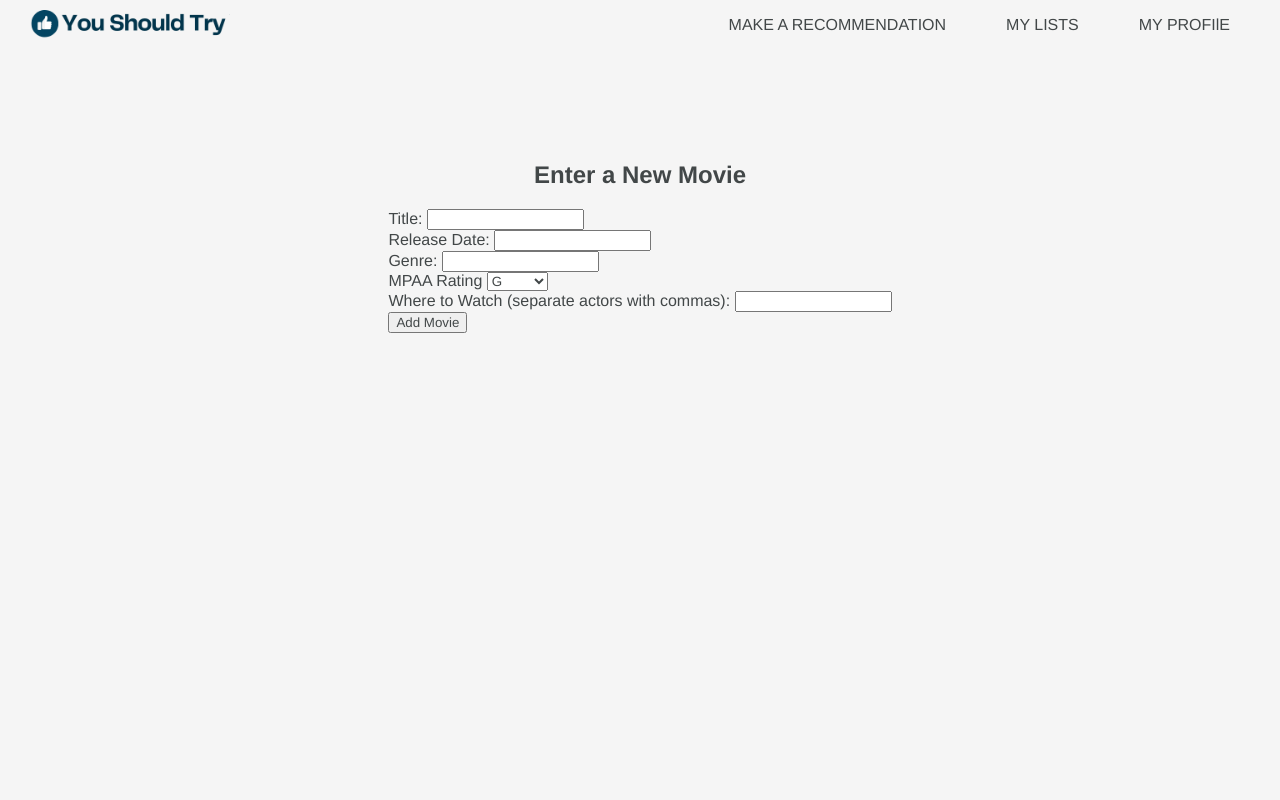
After one commit to vkosiyan/you-should-try-app, a Node project: template views/movies/new.ejs in a window 1280 px wide. The commit adds this page. Run offline with Node 20 templates, Linux system fonts and the light colour scheme; the template is opened without the code that fills it, so the values that code supplies are empty.

Commit message:
First commit

```diff
--- a/config/database.js
+++ b/config/database.js
@@ -1,6 +1,6 @@
 const mongoose = require('mongoose');
 
-mongoose.connect(// Enter your DB string, {
+mongoose.connect('mongodb://localhost/try', {
   useNewUrlParser: true,
   useUnifiedTopology: true,
   useCreateIndex: true
--- a/public/stylesheets/style.css
+++ b/public/stylesheets/style.css
@@ -1,20 +1,156 @@
-.brand-logo {
-  margin-left: 15px;
+* {
+  box-sizing: border-box;
+  font-family: Helvetica;
+  color: #424748;
 }
 
-.card .card-content .card-title {
-  margin-bottom: 10px;
+body {
+  margin: 0;
+  height: 100vh;
+  display: grid;
+  grid-template-rows: 50px 1fr;
+  grid-template-areas:
+    "nav"
+    "main"
 }
 
-#search-row form {
-  padding-top: 20px;
+body > nav {
+  grid-area: nav;
+  background-color: #F5F5F5;
+  display: flex;
+  justify-content: flex-end;
+  align-items: center;
+  padding: 0 20px 0 30px;
+
 }
 
-.student-name {
-  position: relative;
-  top: -5px;
+nav > img {
+  width: 200px;
+  object-fit: contain;
+  margin-right: auto;
+
 }
 
-.collection-item form {
-  margin-top: -5px;
+body > main {
+  grid-area: main;
+  display: flex;
+  flex-direction: column;
+  align-items: center;
+  background-color: #F5F5F5;
+  padding: 20px;
+  overflow-y: scroll;
 }
+
+body > main h1:first-child {
+  margin-bottom: 50px;
+}
+
+nav > a {
+  margin: 20px;
+  text-decoration: none;
+  padding: 10px;
+  border-radius: 5px;
+}
+
+nav > a:hover {
+  color: white;
+  background-color: #424748;
+}
+
+nav > a.active {
+  color: white;
+}
+
+#new-form {
+  display: grid;
+  grid-gap: 10px;
+  grid-template-columns: repeat(2, minmax(auto, 22rem));
+}
+
+#new-form *,
+#add-review-form *,
+#add-performer-form * {
+  font-size: 20px;
+  padding: 5px;
+  border-radius: 5px;
+}
+
+#new-form input[type="submit"] {
+  grid-column: span 2;
+  width: 10rem;
+  margin-left: auto;
+}
+
+table {
+  font-size: 20px;
+}
+
+table thead th {
+  padding: 5px;
+  border-bottom: 2px solid #0C4762;
+}
+
+table td {
+  padding: 10px;
+  text-align: center;
+}
+
+#list td:nth-child(2), #list td:nth-child(3){
+  min-width: 100px;
+}
+
+#list a {
+  border-radius: 4px;
+  background-color: #B8C0C2;
+  padding: 4px;
+  text-decoration: none;
+  font-size: 14px;
+}
+
+#list a:hover {
+  background-color: white;
+}
+
+#show-page {
+  display: grid;
+  grid-template-columns: auto auto;
+  grid-gap: 1rem;
+}
+
+#show-page div:nth-child(even) {
+  font-weight: bold;
+}
+
+#add-review-form,
+#add-performer-form {
+  display: grid;
+  grid-template-columns: auto auto;
+  grid-gap: 1rem;
+  margin-bottom: 2rem;
+}
+
+#add-review-form input[type="submit"],
+#add-performer-form input[type="submit"] {
+  width: 10rem;
+  grid-column: 2 / 3;
+}
+
+ul {
+  margin: 0 0 1rem;
+  padding: 0;
+  list-style: none;
+}
+
+li {
+  font-weight: bold;
+}
+
+ul {
+  margin: 0 0 1rem;
+  padding: 0;
+  list-style: none;
+}
+
+li {
+  font-weight: bold;
+}
--- a/routes/index.js
+++ b/routes/index.js
@@ -2,8 +2,8 @@ var router = require('express').Router();
 const passport = require('passport');
 
 // The root route renders our only view
-router.get('/', function(req, res) {
-  // Where do you want to go for the root route
+router.get('/', function(req, res, next) {
+  res.render('index', { title: 'You Should Try' });
 });
 
 // Google OAuth login route
--- /dev/null
+++ b/views/error.ejs
@@ -0,0 +1,3 @@
+<h1><%= message %></h1>
+<h2><%= error.status %></h2>
+<pre><%= error.stack %></pre>
--- /dev/null
+++ b/views/index.ejs
@@ -0,0 +1,5 @@
+
+<%- include('partials/header') %>
+<h1><%= title %></h1>
+<p>Welcome to <%= title %></p>
+<%- include('partials/footer') %>
--- /dev/null
+++ b/views/movies/new.ejs
@@ -0,0 +1,28 @@
+<%- include('../partials/header') %>
+
+<h2>Enter a New Movie</h2>
+<form action="/movies" method="POST">
+  <label>Title:
+    <input type="text" name="title">
+  </label><br>
+  <label>Release Date:
+    <input type="text" name="releaseYear">
+  </label><br>
+  <label>Genre:
+    <input type="text" name="genre">
+  </label><br>
+  <label>MPAA Rating
+    <select name="mpaaRating">
+      <option value="G">G</option>
+      <option value="PG">PG</option>
+      <option value="PG-13">PG-13</option>
+      <option value="R">R</option>
+    </select>
+  </label><br>
+  <label>Where to Watch (separate actors with commas):
+    <input type="text" name="wheretowatch">
+  </label><br>
+  <input type="submit" value="Add Movie">
+</form>
+
+<%- include('../partials/footer') %>
--- /dev/null
+++ b/views/partials/footer.ejs
@@ -0,0 +1,3 @@
+</main>
+</body>
+</html>
--- /dev/null
+++ b/views/partials/header.ejs
@@ -0,0 +1,18 @@
+<!DOCTYPE html>
+<html lang="en">
+<head>
+  <meta charset="UTF-8">
+  <meta name="viewport" content="width=device-width, initial-scale=1.0">
+  <meta http-equiv="X-UA-Compatible" content="ie=edge">
+  <link rel='stylesheet' href='/stylesheets/style.css' />
+  <title><%= title %></title>
+</head>
+<body>
+  <nav>
+    <img src="/images/banner.png">
+    <a href="/recommendation/new" <%- title === 'Add Recommendation' ? 'class="active"' : '' %>>MAKE A RECOMMENDATION</a>
+    <a href="/my-lists" <%- title === 'My Lists' ? 'class="active"' : '' %>>MY LISTS</a>
+    <a href="/profile" <%- title === 'Profile' ? 'class="active"' : '' %>>MY PROFIlE</a>
+  </nav>
+  <main>
+    <h1><%= title %></h1>
```
Also changed, not shown: controllers/movies.js (added, +32 -0 lines), models/movie.js (added, +13 -0 lines), routes/movies.js (added, +10 -0 lines), routes/users.js (added, +9 -0 lines), server.js (+5 -2 lines), views/movies/index.ejs (added, +29 -0 lines), public/images/banner.png (added), views/movies/show.ejs (added), 1 other file.
